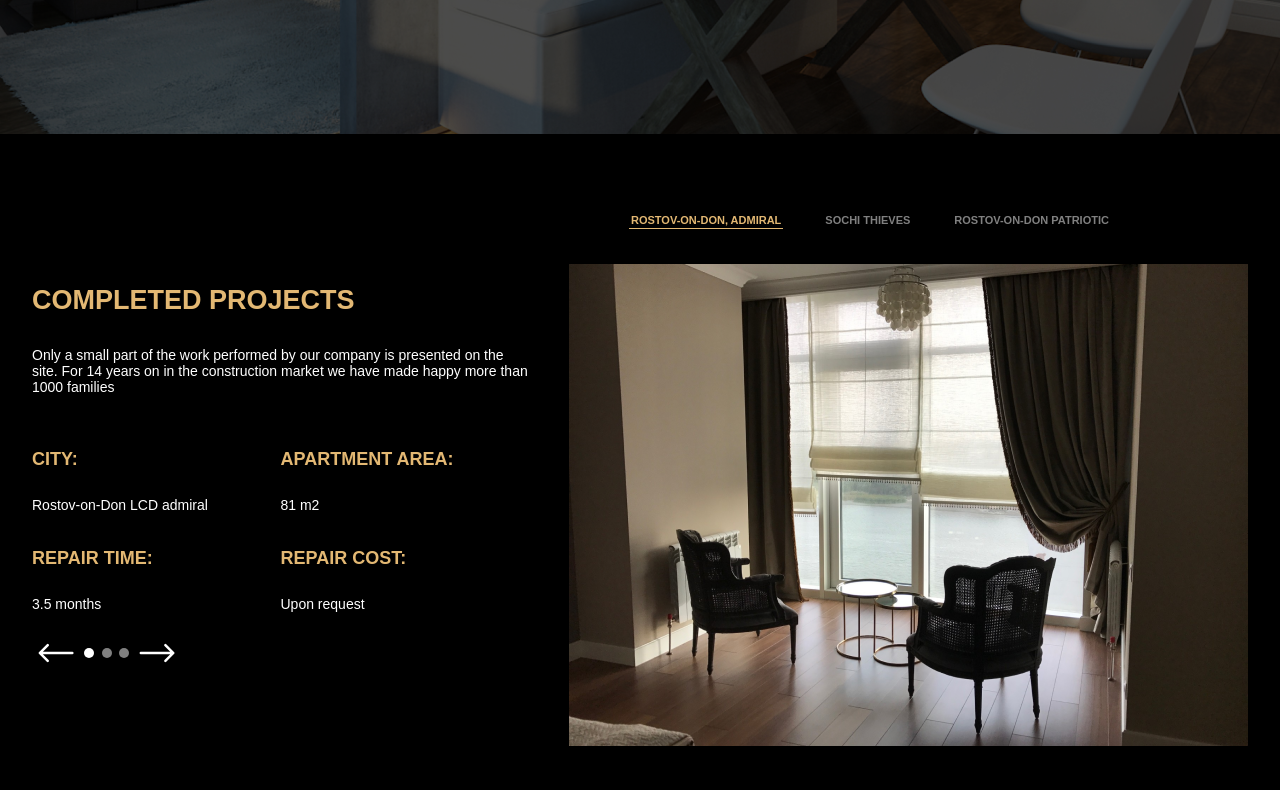
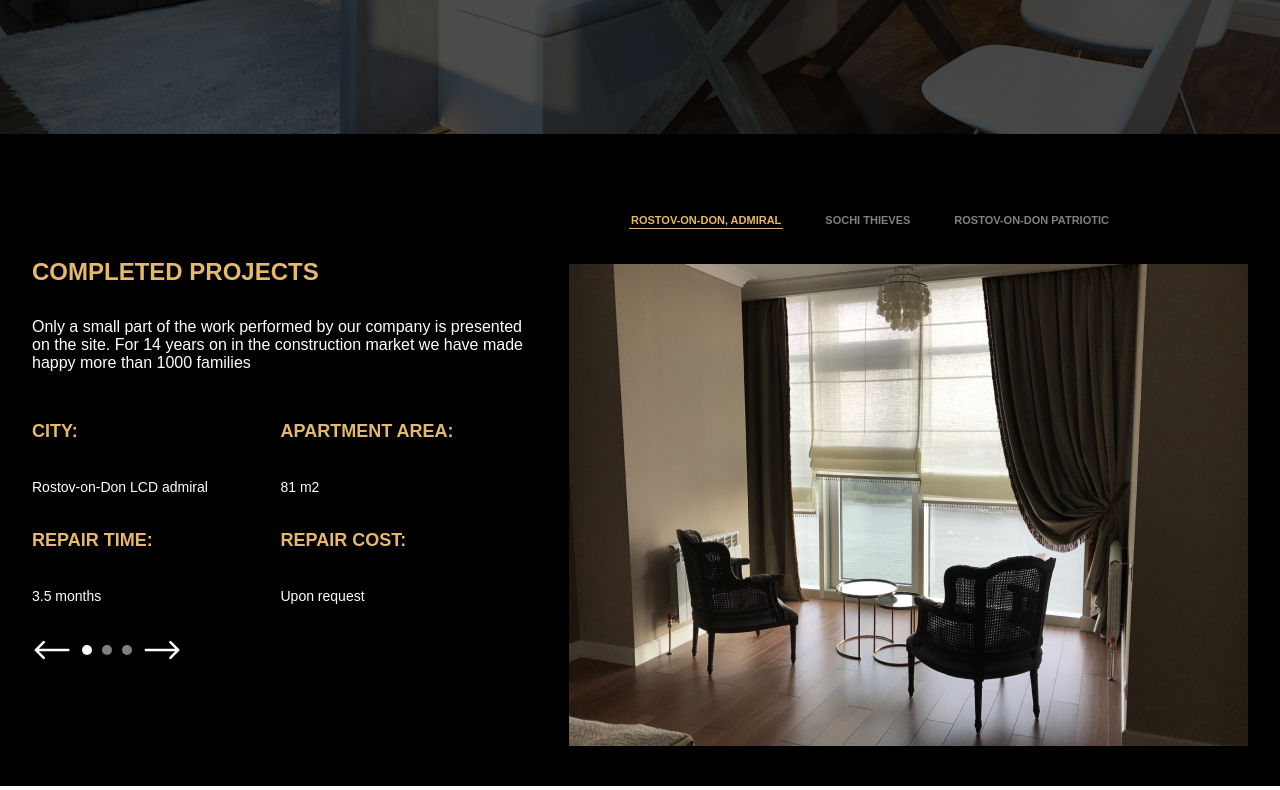
Before and after one commit to ltshv/landing-maket, a plain HTML site: page index.html in a window 1280 px wide. Shown: the part 656-1446 px from the top of the page. Drawn offline with Linux system fonts and the light colour scheme.

Commit message:
2step - clean css

```diff
--- a/index.html
+++ b/index.html
@@ -44,28 +44,28 @@
         <section class="section section2">
             <div class="container">
             <div class="section-div apartment-div">
-                <h2 class="title yellow-title project-title">Completed projects</h2>
-                <p class="p-project-desc">Only a small part of the work performed by our company is presented on the site. For 14 years on in the construction market we have made happy more than 1000 families</p>
+                <h2 class="title yellow-title">Completed projects</h2>
+                <p class="subtitle">Only a small part of the work performed by our company is presented on the site. For 14 years on in the construction market we have made happy more than 1000 families</p>
                 <div class="apartment-info">
                     <div class="apartment-info-item">
-                        <h3 class="title yellow-title apartment-item-title">City:</h3>
-                        <span class="desc-item apartment-item-desc">Rostov-on-Don LCD admiral</span>
+                        <h3 class="title yellow-title">City:</h3>
+                        <span class="subtitle subtitle-small">Rostov-on-Don LCD admiral</span>
                     </div>
                     <div class="apartment-info-item">
-                        <h3 class="title yellow-title apartment-item-title">apartment area:</h3>
-                        <span class="desc-item apartment-item-desc">81 m2</span>
+                        <h3 class="title yellow-title">apartment area:</h3>
+                        <span class="subtitle subtitle-small">81 m2</span>
                     </div>
                     <div class="apartment-info-item">
-                        <h3 class="title yellow-title apartment-item-title">Repair time:</h3>
-                        <span class="desc-item apartment-item-desc">3.5 months</span>
+                        <h3 class="title yellow-title">Repair time:</h3>
+                        <span class="subtitle subtitle-small">3.5 months</span>
                     </div>
                     <div class="apartment-info-item">
-                        <h3 class="title yellow-title apartment-item-title">Repair Cost:</h3>
-                        <span class="desc-item apartment-item-desc">Upon request</span>
+                        <h3 class="title yellow-title">Repair Cost:</h3>
+                        <span class="subtitle subtitle-small">Upon request</span>
                     </div>
                 </div>
-                <div class="svg-navigation">
-                    <?xml version="1.0" ?><svg viewBox="0 0 32 32" xmlns="http://www.w3.org/2000/svg" class="svg-nav-item arrow-left"><g><path d="M10.1,23a1,1,0,0,0,0-1.41L5.5,17H29.05a1,1,0,0,0,0-2H5.53l4.57-4.57A1,1,0,0,0,8.68,9L2.32,15.37a.9.9,0,0,0,0,1.27L8.68,23A1,1,0,0,0,10.1,23Z"/></g></svg><?xml version="1.0" ?> <svg id="Layer_1_1_" version="1.1" viewBox="0 0 16 16" xml:space="preserve" xmlns="http://www.w3.org/2000/svg" xmlns:xlink="http://www.w3.org/1999/xlink" class="svg-nav-item svg-circle svg-choosen-circle"><g><circle cx="8" cy="8" r="8"/></g></svg><?xml version="1.0" ?><svg id="Layer_1_1_" version="1.1" viewBox="0 0 16 16" xml:space="preserve" xmlns="http://www.w3.org/2000/svg" xmlns:xlink="http://www.w3.org/1999/xlink" class="svg-nav-item svg-circle"><g><circle cx="8" cy="8" r="8"/></g></svg><?xml version="1.0" ?><svg id="Layer_1_1_" version="1.1" viewBox="0 0 16 16" xml:space="preserve" xmlns="http://www.w3.org/2000/svg" xmlns:xlink="http://www.w3.org/1999/xlink" class="svg-nav-item svg-circle choosen-circle"><g><circle cx="8" cy="8" r="8"/></g></svg><?xml version="1.0" ?><svg viewBox="0 0 32 32" xmlns="http://www.w3.org/2000/svg" class="svg-nav-item arrow-right"><g><path d="M22,9a1,1,0,0,0,0,1.42l4.6,4.6H3.06a1,1,0,1,0,0,2H26.58L22,21.59A1,1,0,0,0,22,23a1,1,0,0,0,1.41,0l6.36-6.36a.88.88,0,0,0,0-1.27L23.42,9A1,1,0,0,0,22,9Z"/></g></svg>
+                <div class="svg-box">
+                    <?xml version="1.0" ?><svg viewBox="0 0 32 32" xmlns="http://www.w3.org/2000/svg" class="svg-item svg-arrow"><g><path d="M10.1,23a1,1,0,0,0,0-1.41L5.5,17H29.05a1,1,0,0,0,0-2H5.53l4.57-4.57A1,1,0,0,0,8.68,9L2.32,15.37a.9.9,0,0,0,0,1.27L8.68,23A1,1,0,0,0,10.1,23Z"/></g></svg><?xml version="1.0" ?> <svg id="Layer_1_1_" version="1.1" viewBox="0 0 16 16" xml:space="preserve" xmlns="http://www.w3.org/2000/svg" xmlns:xlink="http://www.w3.org/1999/xlink" class="svg-item svg-circle svg-choosen-circle"><g><circle cx="8" cy="8" r="8"/></g></svg><?xml version="1.0" ?><svg id="Layer_1_1_" version="1.1" viewBox="0 0 16 16" xml:space="preserve" xmlns="http://www.w3.org/2000/svg" xmlns:xlink="http://www.w3.org/1999/xlink" class="svg-item svg-circle"><g><circle cx="8" cy="8" r="8"/></g></svg><?xml version="1.0" ?><svg id="Layer_1_1_" version="1.1" viewBox="0 0 16 16" xml:space="preserve" xmlns="http://www.w3.org/2000/svg" xmlns:xlink="http://www.w3.org/1999/xlink" class="svg-item svg-circle choosen-circle"><g><circle cx="8" cy="8" r="8"/></g></svg><?xml version="1.0" ?><svg viewBox="0 0 32 32" xmlns="http://www.w3.org/2000/svg" class="svg-item svg-arrow"><g><path d="M22,9a1,1,0,0,0,0,1.42l4.6,4.6H3.06a1,1,0,1,0,0,2H26.58L22,21.59A1,1,0,0,0,22,23a1,1,0,0,0,1.41,0l6.36-6.36a.88.88,0,0,0,0-1.27L23.42,9A1,1,0,0,0,22,9Z"/></g></svg>
                 </div>
             </div>
             <div class="section-div apartment-div">
--- a/styles/styles.css
+++ b/styles/styles.css
@@ -126,9 +126,20 @@ body {
     background-color: rgba(0, 0, 0, 0.7);
 }
 
+h1 {
+    font-size: 32px;
+}
+
+h2 {
+    font-size: 24px;
+}
+
+h3{
+    font-size: 18px;
+}
+
 .title {
     font-weight: 800;
-    font-size: 40px;
     line-height: 53px;
     text-transform: uppercase;
     color: #FFFFFF;
@@ -137,29 +148,26 @@ body {
 
 .yellow-title {
     color: #E3B873;
-    font-size: 27px;
 }
 
-.apartment-item-title {
-    font-size: 18px;
-    margin-bottom: 10px;
-}
 
 p {
     color: #FFFFFF;
-    margin-bottom: 20px;
+    margin-bottom: 15px;
     font-weight: 400;
-}
-
-.p-project-desc {
     font-size: 14px;
 }
 
+
 .subtitle {
     color: #FFFFFF;
-    margin-bottom: 20px;
+    margin-bottom: 15px;
     font-weight: 400;
     font-size: 16px;
+}
+
+.subtitle-small {
+    font-size: 14px;
 }
 
 .wraper1 {
@@ -178,28 +186,35 @@ p {
     flex-basis: 50%;
 }
 
-.desc-item {
-    color: white;
-    font-size: 14px;
+.svg-box {
+    margin: 20px 0px;
+    display: flex;
+    justify-content: baseline;
 }
 
-.svg-navigation {
-    margin-top: 20px;
-    width: 30%;
+.svg-item {
+    width: auto;
+    height: auto;
+    fill: white;
     display: flex;
-    justify-content: space-around;
+    margin: 5px;
+}
+
+.svg-item:first-child {
+    margin-left: 0px;
+}
+
+.svg-item:last-child {
+    margin-right: 0px;
+}
+
+.svg-arrow {
     height: 40px;
 }
 
-.svg-nav-item {
-    height: 100%;
-    width: auto;
-    fill: white;
-}
-
 .svg-circle {
+    fill: grey;
     width: 10px;
-    fill: grey;
 }
 
 .svg-choosen-circle {
@@ -207,5 +222,7 @@ p {
 }
 
 .apartment-image {
-    height: 100%;
+    height: auto;
+    width: auto;
+    display: flex;
 }
```
